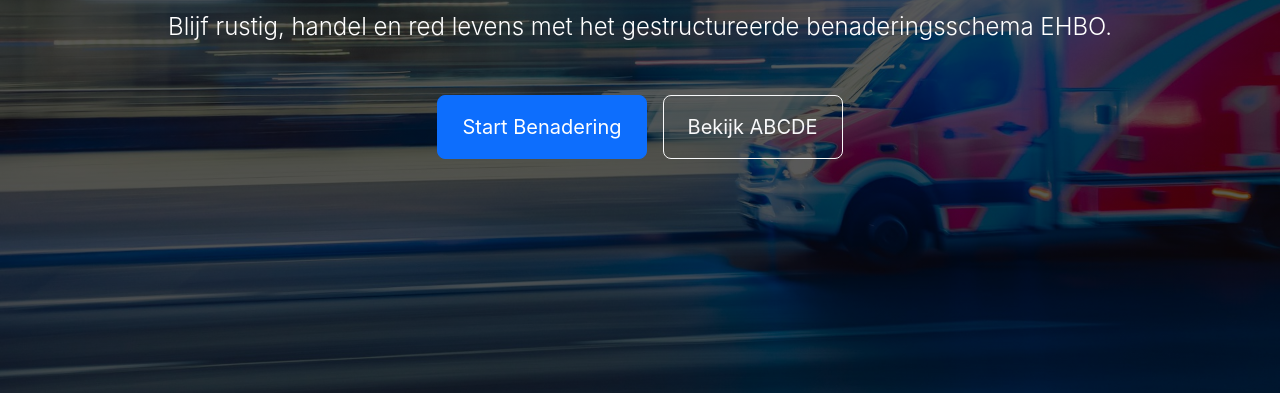
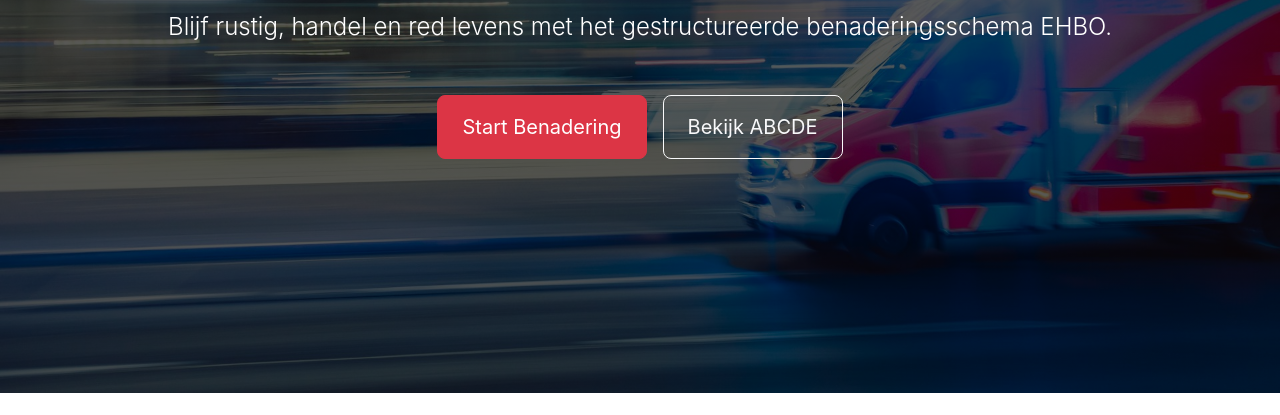
Before and after one commit to robderycke/ehbo, a plain HTML site: page index.html in a window 1280 px wide. Shown: the part 385-800 px from the top of the page. Drawn offline with nearby package versions, Linux system fonts and the light colour scheme.

Commit message:
Add files via upload

```diff
--- a/index.html
+++ b/index.html
@@ -37,7 +37,7 @@
                 <h1 class="display-3 fw-bold mb-4 u-fade-in">Benaderingsschema EHBO</h1>
                 <p class="lead mb-5 fs-4">Blijf rustig, handel en red levens met het gestructureerde benaderingsschema EHBO.</p>
                 <div class="d-flex justify-content-center gap-3">
-                    <a href="#sss" class="btn btn-primary btn-lg px-4 py-3">Start Benadering</a>
+                    <a href="#sss" class="btn btn-danger btn-lg px-4 py-3">Start Benadering</a>
                     <a href="#abcde" class="btn btn-outline-light btn-lg px-4 py-3">Bekijk ABCDE</a>
                 </div>
             </div>
```
